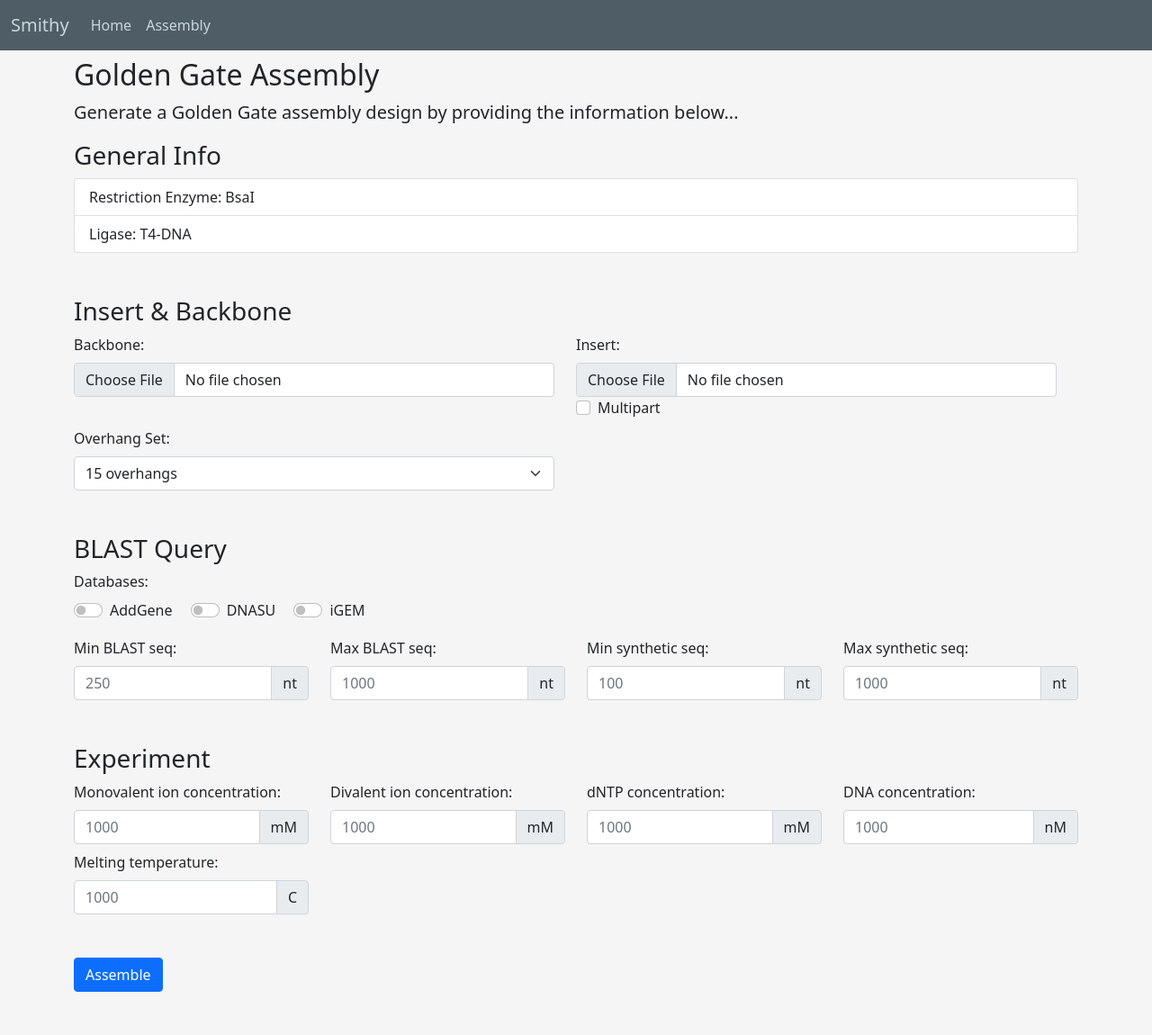
After one commit to henrithomas/smithy-app, a Django app: page /assembly/goldengate/ in a window 1280 px wide. The commit adds this page. Shown: the whole page at 90% size. Run offline with Django 3.2, Linux system fonts and the light colour scheme.

Commit message:
new assembly forms

```diff
--- /dev/null
+++ b/smithy/assembly/templates/assembly/goldengate_form.html
@@ -0,0 +1,139 @@
+{% extends 'proj_site/base.html' %}
+{% block content %}
+    <form>
+        <h2>Golden Gate Assembly</h2>
+        <p class="lead">Generate a Golden Gate assembly design by providing the information below...</p>
+        <div class="row mb-5">
+            <h3>General Info</h3>
+            <div class="col">
+                <ul class="list-group">
+                    <li class="list-group-item">Restriction Enzyme: BsaI</li>
+                    <li class="list-group-item">Ligase: T4-DNA</li>
+                </ul>
+            </div>
+        </div>
+        <div class="row mb-5">
+            <h3>Insert & Backbone</h3>
+            <div class="row">
+                <div class="col-md-6">
+                    <label for="formFile" class="form-label">Backbone:</label>
+                    <input class="form-control" type="file" id="formFile">
+                </div>
+                <div class="col-md-6">
+                    <label for="formFile" class="form-label">Insert:</label>
+                    <input class="form-control" type="file" id="formFile">
+                    <div class="form-check form-check-inline">
+                        <input class="form-check-input" type="checkbox" name="inlineRadioOptions" id="multiCheck" value="">
+                        <label class="form-check-label" for="multiCheck">Multipart</label>
+                    </div>
+                </div>
+            </div>
+            <div class="row mt-2">
+                <div class="col-md-6">
+                    <label for="ovhngSelect" class="form-label">Overhang Set:</label>
+                    <select class="form-select" aria-label="overhang select" id="ovhngSelect">
+                        <option value="0" selected>15 overhangs</option>
+                        <option value="1">20 overhangs</option>
+                        <option value="2">25 overhangs</option>
+                        <option value="3">30 overhangs</option>
+                    </select>
+                </div>
+            </div>
+        </div>
+        <div class="row mb-5">
+            <h3>BLAST Query</h3>
+            <div class="col">
+                <label for="dbCheck" class="form-label">Databases:</label>
+                <div id="dbCheck">
+                    <div class="form-check form-check-inline form-switch">
+                        <input class="form-check-input" type="checkbox" name="inlineRadioOptions" id="inlineCheck1" value="">
+                        <label class="form-check-label" for="inlineCheck1">AddGene</label>
+                    </div>
+                    <div class="form-check form-check-inline form-switch">
+                        <input class="form-check-input" type="checkbox" name="inlineRadioOptions" id="inlineCheck2" value="">
+                        <label class="form-check-label" for="inlineCheck2">DNASU</label>
+                    </div>
+                    <div class="form-check form-check-inline form-switch">
+                        <input class="form-check-input" type="checkbox" name="inlineRadioOptions" id="inlineCheck2" value="opion2">
+                        <label class="form-check-label" for="inlineCheck3">iGEM</label>
+                    </div>
+                </div>
+                <div class="row mt-3">
+                    <div class="col-md-3">
+                        <label for="minSeq" class="form-label">Min BLAST seq:</label>
+                        <div class="input-group" id="minSeq">
+                            <input type="text" class="form-control" placeholder="250" aria-label="minseq" aria-describedby="minseq">
+                            <span class="input-group-text" id="minseq">nt</span>
+                        </div>
+                    </div>
+                    <div class="col-md-3">
+                        <label for="maxSeq" class="form-label">Max BLAST seq:</label>
+                        <div class="input-group" id="maxSeq">
+                            <input type="text" class="form-control" placeholder="1000" aria-label="maxseq" aria-describedby="maxseq">
+                            <span class="input-group-text" id="maxseq">nt</span>
+                        </div>
+                    </div>
+                    <div class="col-md-3">
+                        <label for="minSynth" class="form-label">Min synthetic seq:</label>
+                        <div class="input-group" id="minSynth">
+                            <input type="text" class="form-control" placeholder="100" aria-label="minsynth" aria-describedby="minsynth">
+                            <span class="input-group-text" id="minsynth">nt</span>
+                        </div>
+                    </div>
+                    <div class="col-md-3">
+                        <label for="maxSynth" class="form-label">Max synthetic seq:</label>
+                        <div class="input-group" id="maxSynth">
+                            <input type="text" class="form-control" placeholder="1000" aria-label="maxsynth" aria-describedby="maxsynth">
+                            <span class="input-group-text" id="maxsynth">nt</span>
+                        </div>
+                    </div>
+                </div>
+            </div>
+        </div>
+        <div class="row mb-5">
+            <h3>Experiment</h3>
+            <div class="col">
+                <div class="row mb-2">
+                    <div class="col-md-3">
+                        <label for="mvConc" class="form-label">Monovalent ion concentration:</label>
+                        <div class="input-group" id="mvConc">
+                            <input type="text" class="form-control" placeholder="1000" aria-label="mvconc" aria-describedby="mvconc">
+                            <span class="input-group-text" id="mvconc">mM</span>
+                        </div>
+                    </div>
+                    <div class="col-md-3">
+                        <label for="dvConc" class="form-label">Divalent ion concentration:</label>
+                        <div class="input-group" id="dvConc">
+                            <input type="text" class="form-control" placeholder="1000" aria-label="dvconc" aria-describedby="dvconc">
+                            <span class="input-group-text" id="dvconc">mM</span>
+                        </div>
+                    </div>
+                    <div class="col-md-3">
+                        <label for="dntpConc" class="form-label">dNTP concentration:</label>
+                        <div class="input-group" id="dntpConc">
+                            <input type="text" class="form-control" placeholder="1000" aria-label="dntpconc" aria-describedby="dntpconc">
+                            <span class="input-group-text" id="dntpconc">mM</span>
+                        </div>
+                    </div>
+                    <div class="col-md-3">
+                        <label for="dnaConc" class="form-label">DNA concentration:</label>
+                        <div class="input-group" id="dnaConc">
+                            <input type="text" class="form-control" placeholder="1000" aria-label="dnaconc" aria-describedby="dnaconc">
+                            <span class="input-group-text" id="dnaconc">nM</span>
+                        </div>
+                    </div>
+                </div>
+                <div class="row">
+                    <div class="col-md-3">
+                        <label for="meltTemp" class="form-label">Melting temperature:</label>
+                        <div class="input-group" id="meltTemp">
+                            <input type="text" class="form-control" placeholder="1000" aria-label="melttemp" aria-describedby="melttemp">
+                            <span class="input-group-text" id="melttemp">C</span>
+                        </div>
+                    </div>
+                </div>
+            </div>
+        </div>
+        <a class="btn btn-primary" href="#" role="button">Assemble</a>
+    </form>
+{% endblock content %}
--- a/smithy/assembly/templates/assembly/home.html
+++ b/smithy/assembly/templates/assembly/home.html
@@ -1,4 +1,8 @@
 {% extends 'proj_site/base.html' %}
 {% block content %}
-    <h1>Smithy Assembly Home</h1>
+    <h1>Assembly</h1>
+    <p class="lead">Select a cloning method...</p>
+    <a class="btn btn-primary btn-lg" href="{% url 'gibson-form' %}" role="button">Gibson</a>
+    <a class="btn btn-primary btn-lg" href="{% url 'goldengate-form' %}" role="button">Golden Gate</a>
+
 {% endblock content %}
--- a/smithy/assembly/urls.py
+++ b/smithy/assembly/urls.py
@@ -3,5 +3,7 @@ from . import views
 
 urlpatterns = [
     path('', views.home, name='assembly-home'),
-    path('about/', views.about, name='assembly-about')
+    path('about/', views.about, name='assembly-about'),
+    path('gibson/', views.gibson_form, name='gibson-form'),
+    path('goldengate/', views.goldengate_form, name='goldengate-form')
 ]
--- a/smithy/assembly/views.py
+++ b/smithy/assembly/views.py
@@ -5,3 +5,9 @@ def home(request):
 
 def about(request):
     return render(request, 'assembly/about.html', {'title': 'Assembly About'})
+
+def gibson_form(request):
+    return render(request, 'assembly/gibson_form.html', {'title': 'Gibson Assembly'})
+
+def goldengate_form(request):
+    return render(request, 'assembly/goldengate_form.html', {'title': 'Golden Gate Assembly'})
--- a/smithy/proj_site/static/proj_site/main.css
+++ b/smithy/proj_site/static/proj_site/main.css
@@ -29,3 +29,11 @@ body {
 .navbar-dark .navbar-text {
     color: #ffffff;
 }
+
+.content-section {
+    background: #ffffff;
+    padding: 10px 20px;
+    border: 1px solid #dddddd;
+    border-radius: 3px;
+    margin-bottom: 20px;
+  }
--- a/smithy/proj_site/templates/proj_site/about.html
+++ b/smithy/proj_site/templates/proj_site/about.html
@@ -1,4 +1,4 @@
 {% extends 'proj_site/base.html' %}
 {% block content %}
-    <h1>Smithy About</h1>
+    <h1>About</h1>
 {% endblock content %}
--- a/smithy/proj_site/templates/proj_site/base.html
+++ b/smithy/proj_site/templates/proj_site/base.html
@@ -18,7 +18,7 @@
         {% endif %}
     </head>
     <body>
-        <header class="site-header" id="siteheader">
+        <header class="site-header mb-2" id="siteheader">
             <nav class="navbar navbar-expand-lg navbar-dark bg-steel">
                 <div class="container-fluid">
                     <a class="navbar-brand mr-4" href="{% url 'site-home' %}">Smithy</a>
@@ -40,7 +40,7 @@
         </header>
 
         <main role="main" class="container">
-            <div class="row">
+            <div class="row mb-5">
                 <div class="col">
                     {% block content %}{% endblock %}
                 </div>
```
Also changed, not shown: smithy/assembly/templates/assembly/gibson_form.html (added, +132 -0 lines), smithy/proj_site/templates/proj_site/home.html (+58 -1 lines).
